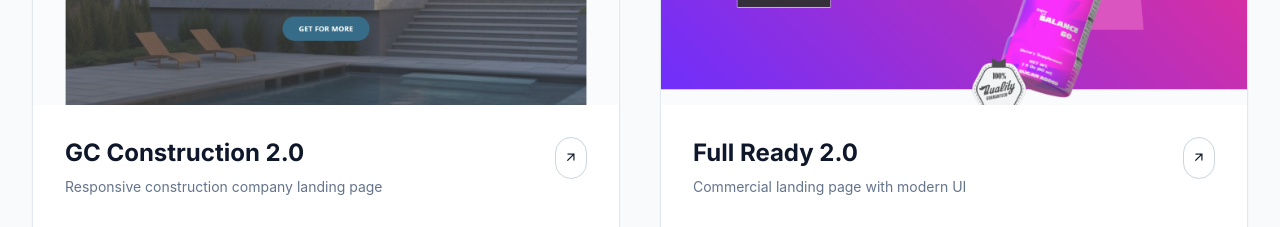
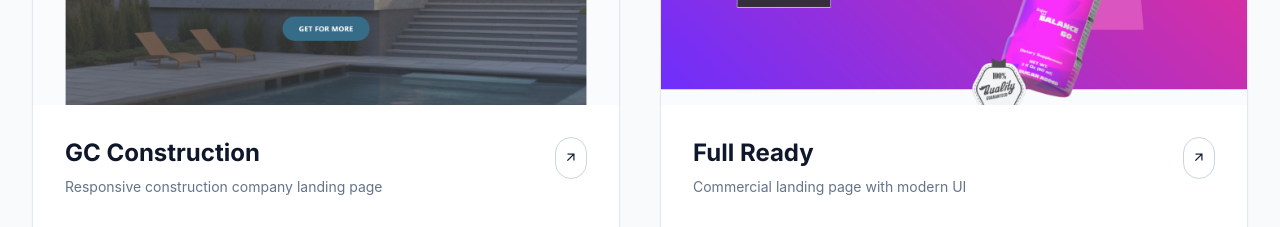
Before and after one commit to JotaJotaM1/Portafolio_James_Mosquera, a React (Vite) app: page / in a window 1280 px wide. Shown: the part 1600-1827 px from the top of the page. Built offline with nearby package versions, Linux system fonts and the light colour scheme; a web font is replaced by a local one.

Commit message:
iconos svg y ajustes de CV por idioma

```diff
--- a/src/components/About.tsx
+++ b/src/components/About.tsx
@@ -76,7 +76,14 @@ export const About: React.FC<{ id?: string }> = ({ id }) => {
                 rel="noreferrer"
                 className="inline-flex items-center px-6 py-3 border border-slate-900 dark:border-white text-sm font-bold rounded-lg text-slate-900 dark:text-white hover:bg-slate-900 hover:text-white dark:hover:bg-white dark:hover:text-slate-900 transition-all"
               >
-                <span className="material-icons-outlined mr-2 text-sm">code</span> {t('about.github').toUpperCase()}
+                <img
+                  src="/images/github-svgrepo-com.svg"
+                  alt="GitHub"
+                  className="mr-2 h-6 w-6"
+                  loading="lazy"
+                  decoding="async"
+                />
+                {t('about.github').toUpperCase()}
               </a>
               <a
                 href="https://www.linkedin.com/in/john-james-mosquera-rozo-4b22bb229/"
@@ -84,7 +91,14 @@ export const About: React.FC<{ id?: string }> = ({ id }) => {
                 rel="noreferrer"
                 className="inline-flex items-center px-6 py-3 border border-slate-900 dark:border-white text-sm font-bold rounded-lg text-slate-900 dark:text-white hover:bg-slate-900 hover:text-white dark:hover:bg-white dark:hover:text-slate-900 transition-all"
               >
-                <span className="material-icons-outlined mr-2 text-sm">work</span> {t('about.linkedin').toUpperCase()}
+                <img
+                  src="/images/linkedin-svgrepo-com.svg"
+                  alt="LinkedIn"
+                  className="mr-2 h-6 w-6"
+                  loading="lazy"
+                  decoding="async"
+                />
+                {t('about.linkedin').toUpperCase()}
               </a>
               <a
                 href={cvHref}
--- a/src/i18n.ts
+++ b/src/i18n.ts
@@ -47,9 +47,9 @@ const resources = {
                 viewProject: "View Project",
                 openProjectAria: "Open {{title}} project",
                 projects: {
-                    gcConstructionTitle: "GC Construction 2.0",
+                    gcConstructionTitle: "GC Construction",
                     gcConstructionDesc: "Responsive construction company landing page",
-                    fullReadyTitle: "Full Ready 2.0",
+                    fullReadyTitle: "Full Ready",
                     fullReadyDesc: "Commercial landing page with modern UI",
                     restaurantMenuTitle: "Restaurant Menu",
                     restaurantMenuDesc: "QR-based restaurant menu for mobile devices",
@@ -168,9 +168,9 @@ const resources = {
                 viewProject: "Ver proyecto",
                 openProjectAria: "Abrir proyecto {{title}}",
                 projects: {
-                    gcConstructionTitle: "GC Construction 2.0",
+                    gcConstructionTitle: "GC Construction",
                     gcConstructionDesc: "Landing responsive para empresa de construcción",
-                    fullReadyTitle: "Full Ready 2.0",
+                    fullReadyTitle: "Full Ready",
                     fullReadyDesc: "Landing comercial con UI moderna",
                     restaurantMenuTitle: "Menú de restaurante",
                     restaurantMenuDesc: "Menú con QR para móviles",
```
Also changed, not shown: public/images/linkedin-svgrepo-com.svg (added).
